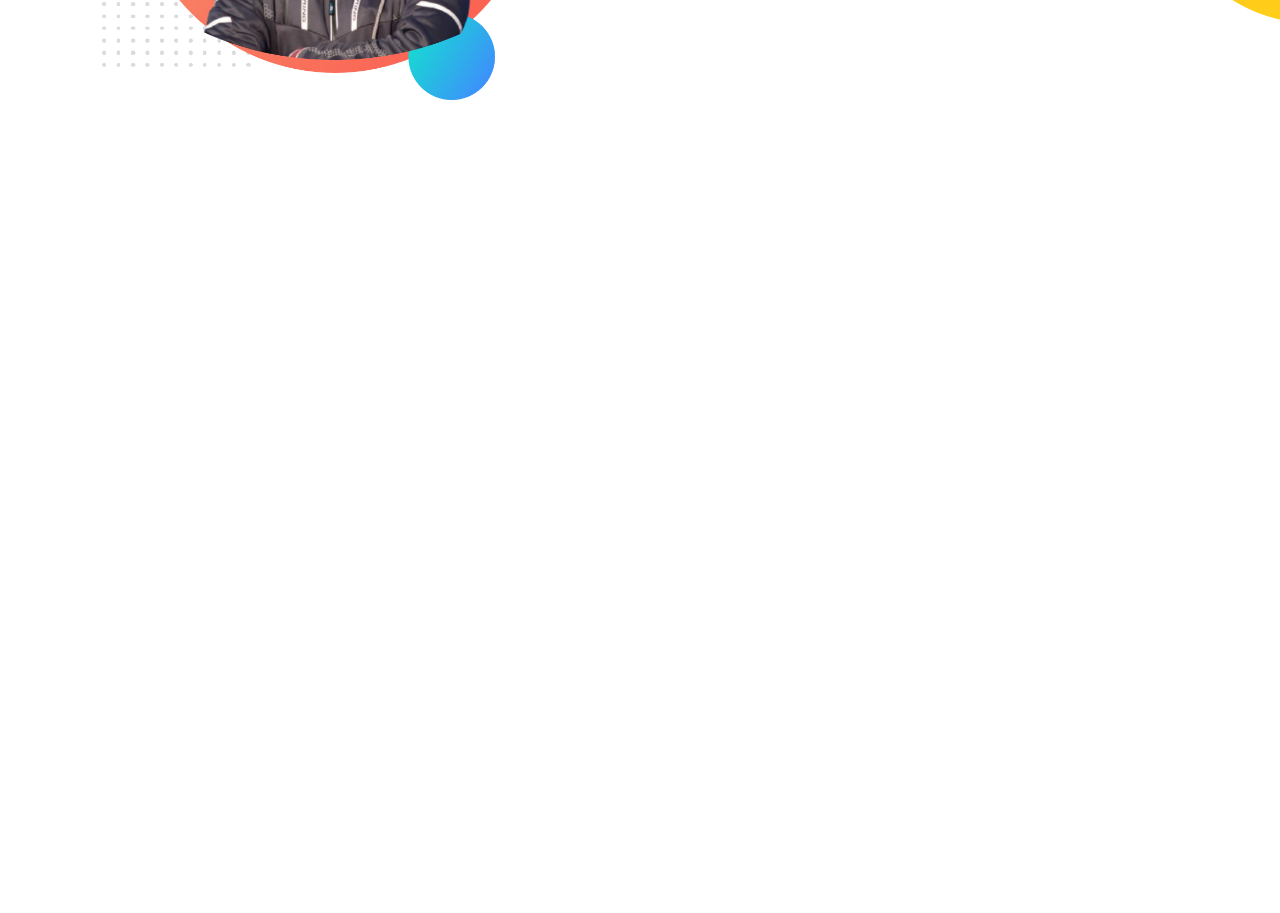
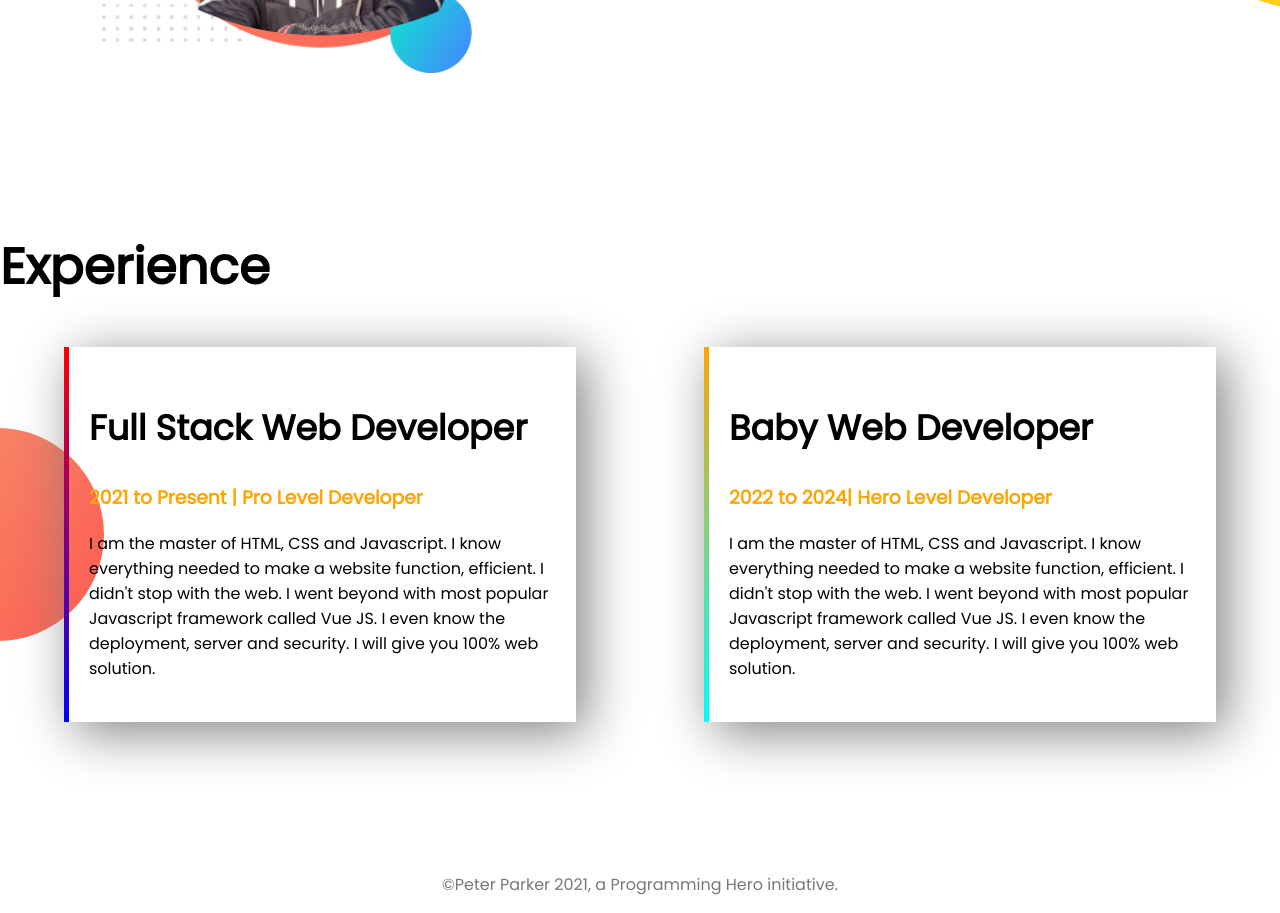
Before and after one commit to arifraj199/my-portfolio, a plain HTML site: page index.html in a window 1280 px wide. Shown: the part 972-1885 px from the top of the page. Before the commit the page ends 1229 px from the top, so only its background shows below. Drawn offline with Linux system fonts and the light colour scheme.

Commit message:
experience and footer added

```diff
--- a/index.html
+++ b/index.html
@@ -13,7 +13,7 @@
 </head>
 
 <body>
-    <section class="top-banner-image content-gape">
+    <section class="top-banner-image content-gape flexible-container">
         <div class="display">
             <h1>Welcome To</h1>
             <h1><span class="color-change">Arif</span> Portfolio</h1>
@@ -28,7 +28,7 @@
 
     </section>
 
-    <section class="container">
+    <section class="container flexible-container">
         <div class="display d-img">
             <img src="images/my-bg.png" alt="">
         </div>
@@ -40,6 +40,26 @@
         </div>
     </section>
 
+    <section>
+        <h1>Experience</h1>
+        <div class="flexible-container experience-bg">
+            <div class="experience-item border-red">
+                <h2>Full Stack Web Developer</h2>
+                <h3><span style="color: orange;">2021 to Present | Pro Level Developer</span></h3>
+                <p>I am the master of HTML, CSS and Javascript. I know everything needed to make a website function, efficient. I didn't stop with the web. I went beyond with most popular Javascript framework called Vue JS. I even know the deployment, server
+                    and security. I will give you 100% web solution.</p>
+            </div>
+            <div class="experience-item border-blue">
+                <h2>Baby Web Developer</h2>
+                <h3><span style="color: orange;">2022 to 2024| Hero Level Developer</span></h3>
+                <p>I am the master of HTML, CSS and Javascript. I know everything needed to make a website function, efficient. I didn't stop with the web. I went beyond with most popular Javascript framework called Vue JS. I even know the deployment, server
+                    and security. I will give you 100% web solution.</p>
+            </div>
+        </div>
+    </section>
+    <footer>
+        <p>&copyPeter Parker 2021, a Programming Hero initiative.</p>
+    </footer>
 </body>
 
 </html>
--- a/style.css
+++ b/style.css
@@ -7,11 +7,15 @@ h1 {
     font-size: 50px;
 }
 
+h2 {
+    font-size: 35px;
+}
+
 .color-change {
     color: orange;
 }
 
-section {
+.flexible-container {
     display: flex;
     margin-bottom: 150px;
 }
@@ -19,6 +23,7 @@ section {
 .display {
     width: 50%;
     padding-left: 8%;
+    padding-right: 5%;
 }
 
 .display img {
@@ -50,3 +55,34 @@ section {
     padding-left: 0;
     padding-right: 7%;
 }
+
+.experience-item {
+    width: 40%;
+    margin-left: 5%;
+    margin-right: 5%;
+    box-shadow: 10px 10px 50px grey;
+    padding: 25px 20px;
+}
+
+.experience-bg {
+    background-image: url("images/exp-bg.png");
+    background-repeat: no-repeat;
+    background-position: left;
+}
+
+.border-red {
+    border-left: 5px solid;
+    border-image: linear-gradient(red, blue);
+    border-image-slice: 1;
+}
+
+.border-blue {
+    border-left: 5px solid;
+    border-image: linear-gradient(orange, cyan);
+    border-image-slice: 1;
+}
+
+footer p {
+    text-align: center;
+    color: #777977;
+}
```
Also changed, not shown: images/arif-bg-img2.png (deleted), images/jhankar.png (deleted), images/jhankar2.png (deleted), 4 other files.
